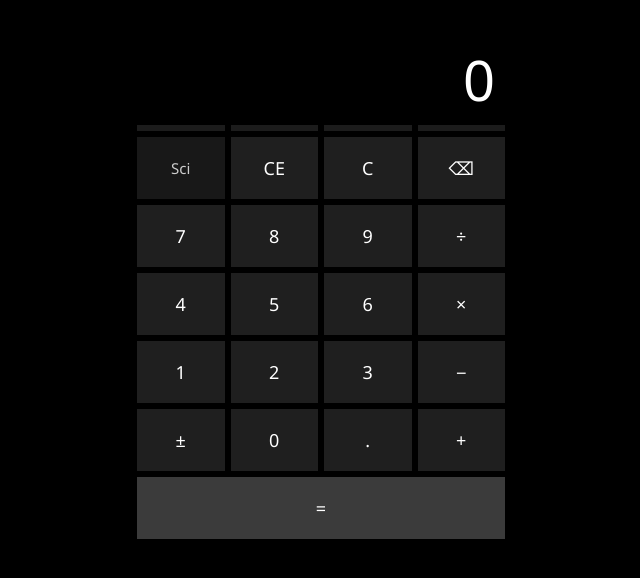
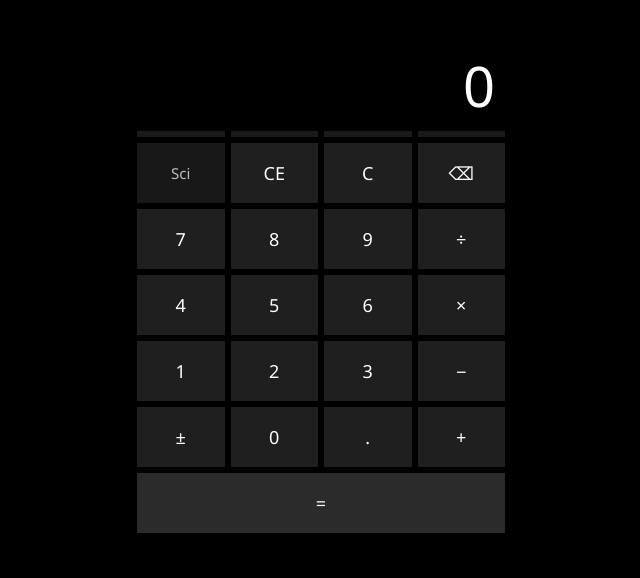
Before and after one commit to mirrmusaibb/calculator, a plain HTML site: page index.html in a window 1280 px wide. Shown: the part 122-700 px from the top of the page, without its empty margins (319-959 px from the left). Drawn offline with Linux system fonts and the light colour scheme.

Commit message:
Update styles.css

```diff
--- a/styles.css
+++ b/styles.css
@@ -41,7 +41,7 @@ body {
   word-break: break-all;
 }
 
-/* BUTTON GRID (STANDARD + SCI SHARE THIS) */
+/* BUTTON GRID */
 .buttons {
   display: grid;
   grid-template-columns: repeat(4, 1fr);
@@ -49,9 +49,9 @@ body {
   padding: 6px;
 }
 
-/* BUTTON BASE */
+/* BUTTON BASE (UNIFIED HEIGHT) */
 button {
-  height: 62px;                 /* slightly tighter than before */
+  height: 60px;
   background: #1f1f1f;
   border: none;
   color: #ffffff;
@@ -69,46 +69,46 @@ button:active {
   background: #3a3a3a;
 }
 
-/* EQUALS (SUBTLE, NOT COLORFUL) */
+/* EQUALS — QUIETER */
 .equals {
-  background: #3b3b3b;
+  background: #2b2b2b;
 }
 
 .equals:hover {
-  background: #4a4a4a;
+  background: #353535;
 }
 
-/* SCIENTIFIC ROW — EMBEDDED, NOT SEPARATE UI */
+/* SCIENTIFIC ROW */
 .sci-row {
   max-height: 0;
   overflow: hidden;
-  transition: max-height 0.22s ease;
+  transition: max-height 260ms cubic-bezier(0.2, 0.8, 0.2, 1);
 }
 
-/* when opened */
+/* EXACT HEIGHT: 60px button + 6px gap + 12px padding */
 .sci-row.open {
-  max-height: 70px; /* exactly one row */
+  max-height: 78px;
 }
 
-/* SCIENTIFIC BUTTONS — SAME STYLE, SLIGHTLY SMALLER TEXT */
+/* SCI BUTTONS — SAME HEIGHT, LOWER CONTRAST */
 .sci-row button {
-  height: 54px;
+  height: 60px;
   font-size: 16px;
-  background: #1c1c1c;
+  background: #1a1a1a;
 }
 
 .sci-row button:hover {
-  background: #262626;
+  background: #242424;
 }
 
 .sci-row button:active {
-  background: #333333;
+  background: #303030;
 }
 
-/* SCI TOGGLE BUTTON — LOOKS LIKE A NORMAL KEY */
+/* SCI TOGGLE — LOOKS LIKE A NORMAL KEY */
 button[data-action="toggle-sci"] {
   font-size: 15px;
-  color: #cccccc;
+  color: #bdbdbd;
   background: #181818;
 }
 
```
